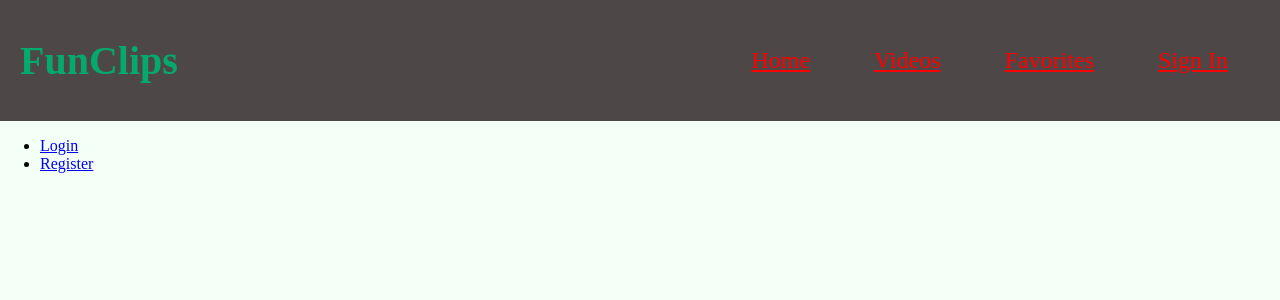
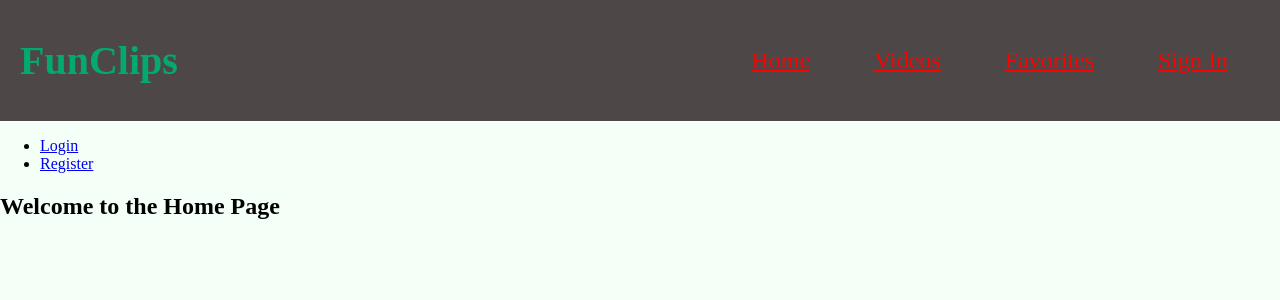
Before and after one commit to RicoMedi/fun-clips, a React (Create React App) app: page / in a window 1280 px wide. Shown: the top 300 px of the page. Built offline with nearby package versions, Linux system fonts and the light colour scheme; a web font is replaced by a local one.

Commit message:
adding headers

```diff
--- a/src/home/HomePage.js
+++ b/src/home/HomePage.js
@@ -16,7 +16,7 @@ export const HomePage = () => {
       </nav>
      </header>
      <section>
-
+   <h1> Welcome to the Home Page</h1>
 
      </section>
 
```
